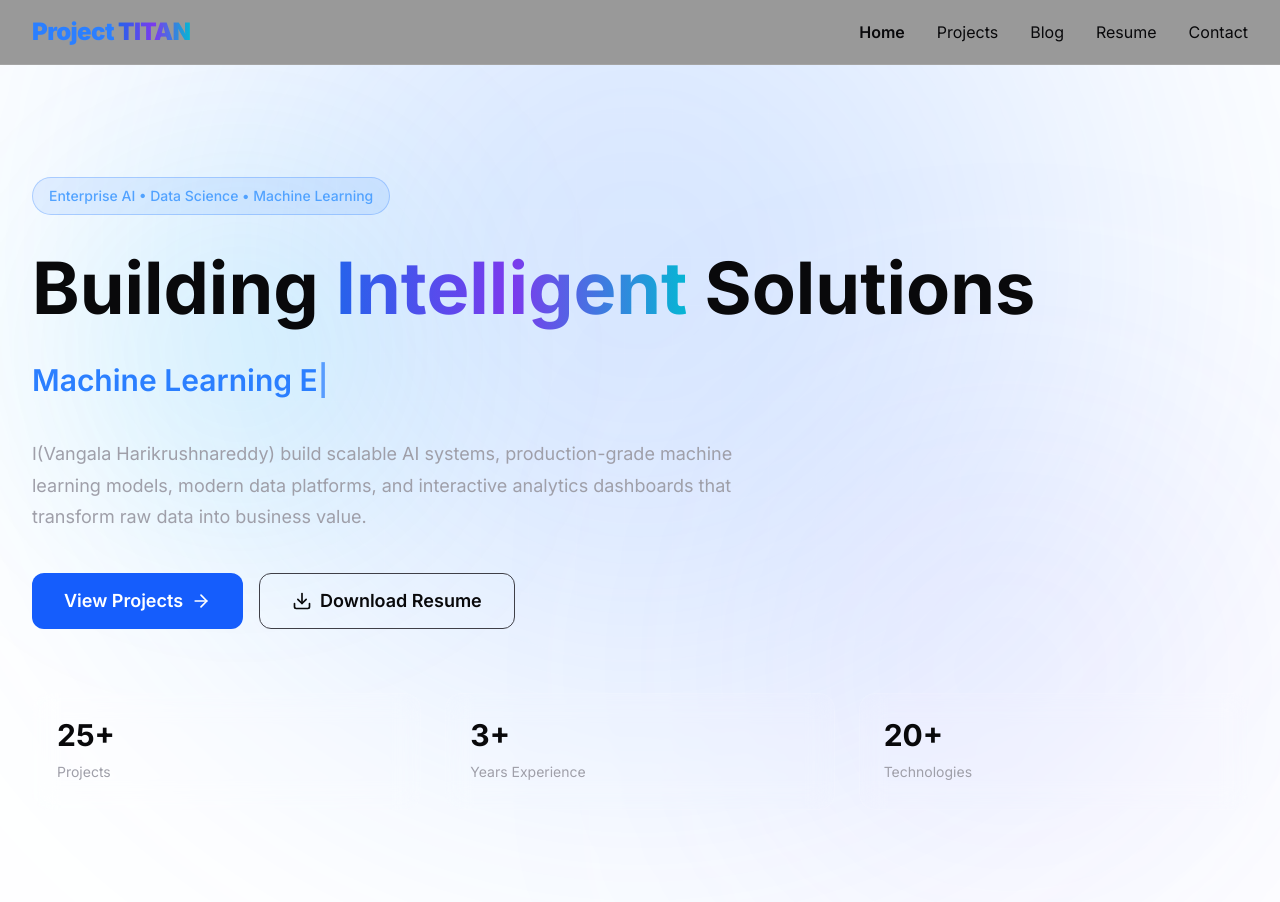
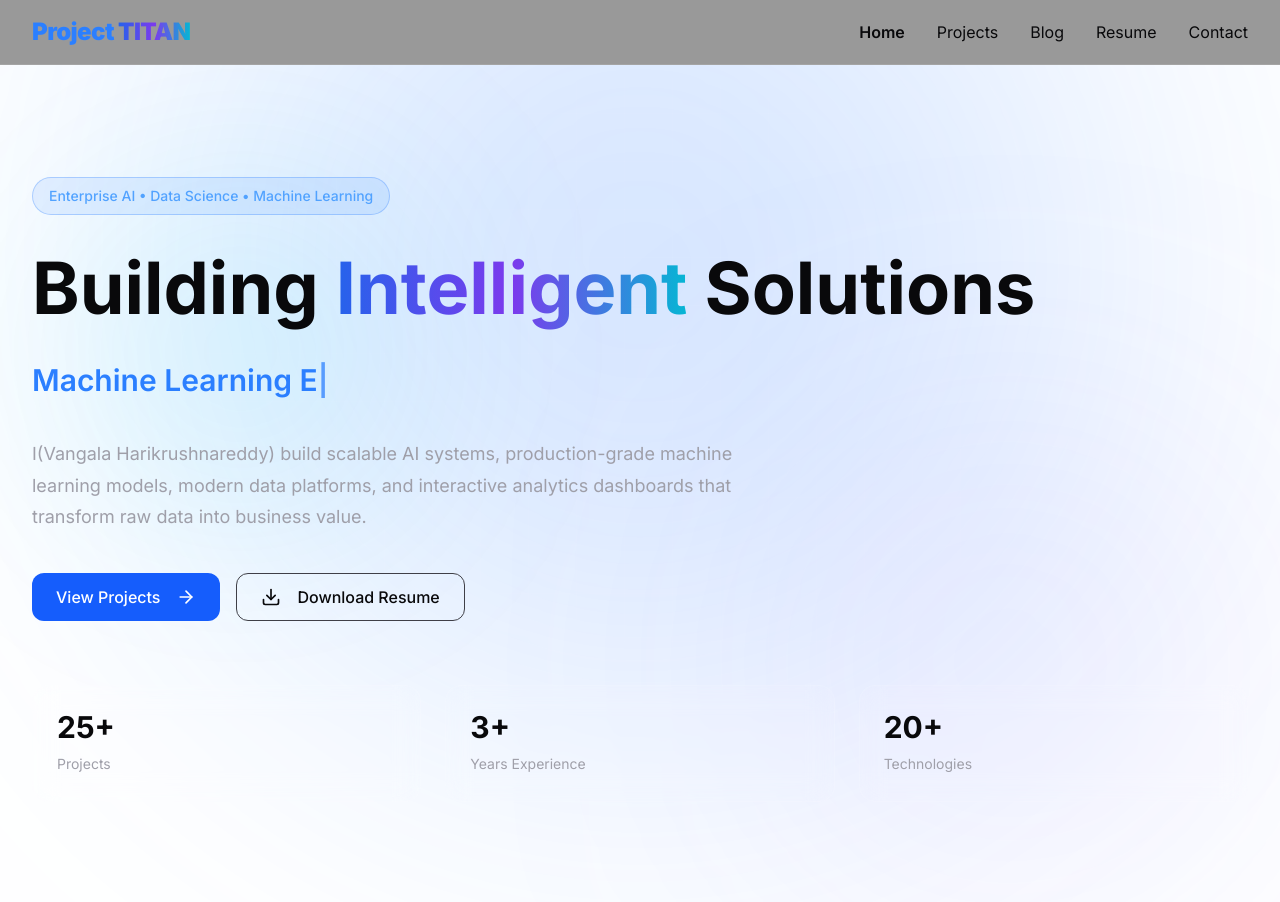
Before and after one commit to Harikrushnareddyvangala/project-titan, a Next.js app in the folder apps/web/: page / in a window 1280 px wide. Shown: the top 902 px of the page. Built offline with nearby package versions, Linux system fonts and the light colour scheme.

Commit message:
feat(ui): implement enterprise button system

```diff
--- a/apps/web/package.json
+++ b/apps/web/package.json
@@ -11,6 +11,8 @@
     "format": "prettier --write ."
   },
   "dependencies": {
+    "@radix-ui/react-slot": "^1.3.0",
+    "class-variance-authority": "^0.7.1",
     "clsx": "^2.1.1",
     "framer-motion": "^12.42.0",
     "lucide-react": "^1.21.0",
@@ -18,7 +20,8 @@
     "next-themes": "^0.4.6",
     "react": "^19.2.7",
     "react-dom": "^19.2.7",
-    "tailwind-merge": "^3.6.0"
+    "tailwind-merge": "^3.6.0",
+    "tailwindcss-animate": "^1.0.7"
   },
   "devDependencies": {
     "@tailwindcss/postcss": "^4.3.1",
--- /dev/null
+++ b/apps/web/src/components/ui/Button/Button.styles.ts
@@ -0,0 +1,62 @@
+import { cva } from "class-variance-authority";
+
+export const buttonVariants = cva(
+  [
+    "inline-flex",
+    "items-center",
+    "justify-center",
+    "gap-2",
+    "rounded-xl",
+    "font-medium",
+    "transition-all",
+    "duration-200",
+    "select-none",
+    "whitespace-nowrap",
+    "focus-visible:outline-none",
+    "focus-visible:ring-2",
+    "focus-visible:ring-blue-500",
+    "focus-visible:ring-offset-2",
+    "disabled:pointer-events-none",
+    "disabled:opacity-50",
+  ],
+  {
+    variants: {
+      variant: {
+        default:
+          "bg-blue-600 text-white hover:bg-blue-700",
+
+        secondary:
+          "bg-zinc-800 text-white hover:bg-zinc-700",
+
+        outline:
+          "border border-zinc-700 bg-transparent hover:bg-zinc-900",
+
+        ghost:
+          "hover:bg-zinc-900",
+
+        destructive:
+          "bg-red-600 text-white hover:bg-red-700",
+
+        link:
+          "underline-offset-4 hover:underline",
+      },
+
+      size: {
+        sm: "h-9 px-3 text-sm",
+
+        md: "h-10 px-4",
+
+        lg: "h-12 px-6 text-base",
+
+        xl: "h-14 px-8 text-lg",
+
+        icon: "h-10 w-10",
+      },
+    },
+
+    defaultVariants: {
+      variant: "default",
+      size: "md",
+    },
+  }
+);
--- a/apps/web/src/components/ui/Button/Button.tsx
+++ b/apps/web/src/components/ui/Button/Button.tsx
@@ -1,51 +1,44 @@
+"use client";
+
+import * as React from "react";
+
+import { Slot } from "@radix-ui/react-slot";
 import { Loader2 } from "lucide-react";
+
 import { cn } from "@/utils/cn";
-import { ButtonProps } from "./Button.types";
 
-const variantStyles = {
-  primary:
-    "bg-blue-600 text-white hover:bg-blue-700",
-
-  secondary:
-    "bg-zinc-800 text-white hover:bg-zinc-700",
-
-  outline:
-    "border border-zinc-700 hover:border-blue-500",
-};
-
-const sizeStyles = {
-  sm: "h-9 px-4 text-sm",
-
-  md: "h-11 px-6",
-
-  lg: "h-14 px-8 text-lg",
-};
+import { buttonVariants } from "./Button.styles";
+import type { ButtonProps } from "./Button.types";
 
 export function Button({
-  variant = "primary",
-  size = "md",
+  className,
+  variant,
+  size,
+  asChild = false,
   loading = false,
-  className,
+  disabled,
   children,
-  disabled,
   ...props
 }: ButtonProps) {
+  const Component = asChild ? Slot : "button";
+
   return (
-    <button
-      disabled={disabled || loading}
+    <Component
       className={cn(
-        "inline-flex items-center justify-center rounded-xl font-semibold transition-all duration-300",
-        variantStyles[variant],
-        sizeStyles[size],
+        buttonVariants({
+          variant,
+          size,
+        }),
         className
       )}
+      disabled={disabled || loading}
       {...props}
     >
       {loading && (
-        <Loader2 className="mr-2 h-4 w-4 animate-spin" />
+        <Loader2 className="h-4 w-4 animate-spin" />
       )}
 
       {children}
-    </button>
+    </Component>
   );
 }
--- a/apps/web/src/components/ui/Button/Button.types.ts
+++ b/apps/web/src/components/ui/Button/Button.types.ts
@@ -1,18 +1,11 @@
-import { ButtonHTMLAttributes } from "react";
+import type { VariantProps } from "class-variance-authority";
+import type { ButtonHTMLAttributes } from "react";
 
-export type ButtonVariant =
-  | "primary"
-  | "secondary"
-  | "outline";
-
-export type ButtonSize =
-  | "sm"
-  | "md"
-  | "lg";
+import { buttonVariants } from "./Button.styles";
 
 export interface ButtonProps
-  extends ButtonHTMLAttributes<HTMLButtonElement> {
-  variant?: ButtonVariant;
-  size?: ButtonSize;
+  extends ButtonHTMLAttributes<HTMLButtonElement>,
+    VariantProps<typeof buttonVariants> {
+  asChild?: boolean;
   loading?: boolean;
 }
--- a/apps/web/src/components/ui/Button/index.ts
+++ b/apps/web/src/components/ui/Button/index.ts
@@ -1,6 +1,2 @@
 export { Button } from "./Button";
-export type {
-  ButtonProps,
-  ButtonVariant,
-  ButtonSize,
-} from "./Button.types";
+export type { ButtonProps } from "./Button.types";
```
Also changed, not shown: 1 other file (tests, documents, lock files or other folders).
